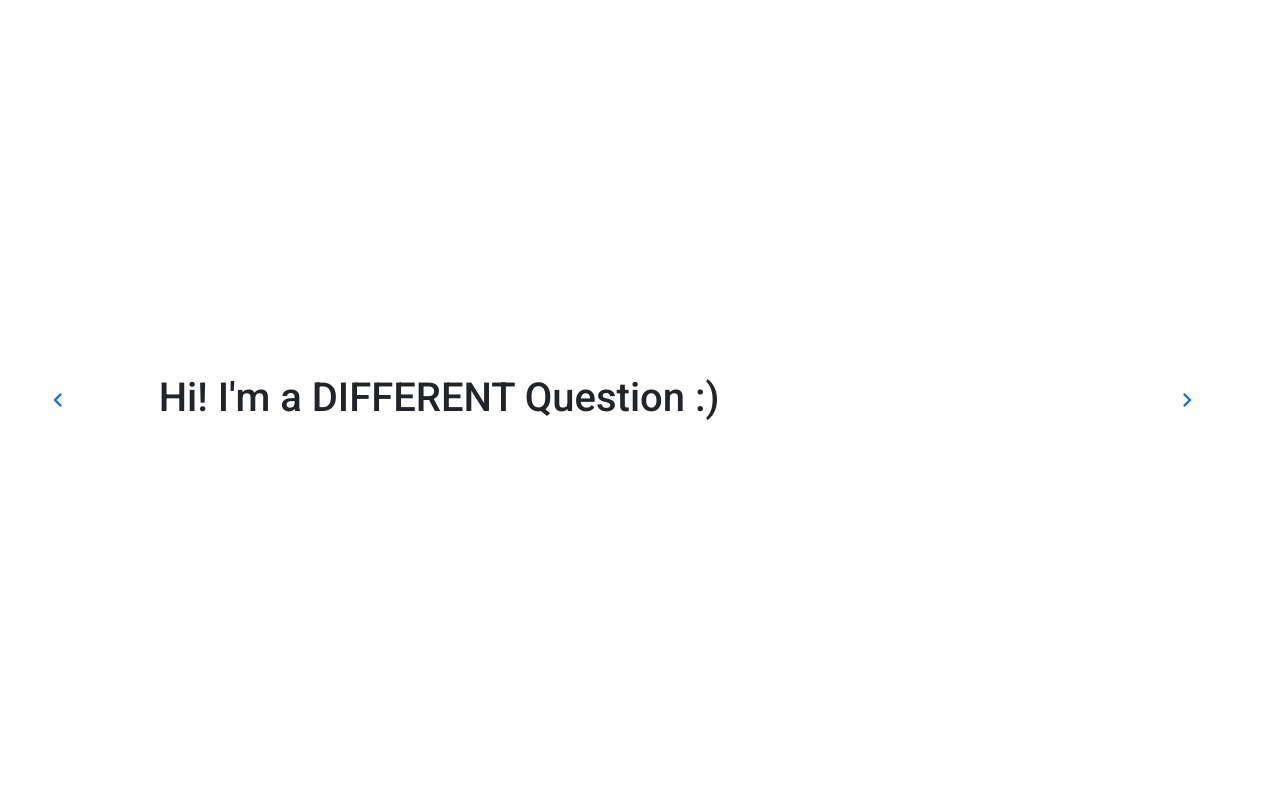
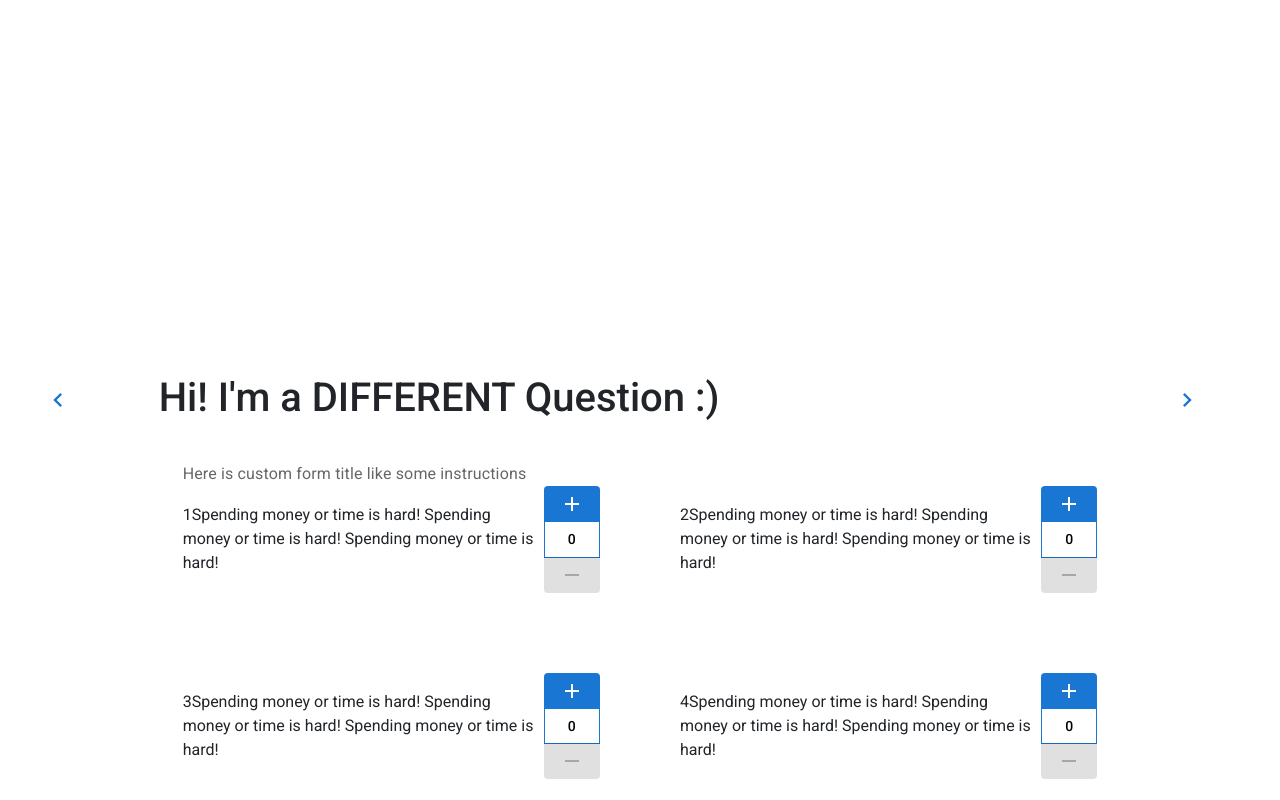
Before and after one commit to alexgirard/cs497, a Next.js app: page /section1 in a window 1280 px wide. Both pictures are taken after a click on the button 1187 px from the left and 400 px from the top of the page. Shown: the top 800 px of the page. Built offline with nearby package versions, Linux system fonts and the light colour scheme.

Commit message:
Create counter components with sum checking

```diff
--- /dev/null
+++ b/components/form-input/TotalSumForm.jsx
@@ -0,0 +1,85 @@
+import React, { useState, cloneElement } from 'react';
+import Button from '@mui/material/Button';
+import ButtonGroup from '@mui/material/ButtonGroup';
+import Box from '@mui/material/Box';
+import Container from '@mui/material/Container';
+import Grid from '@mui/material/Grid';
+import FormLabel from '@mui/material/FormLabel';
+import AddIcon from '@mui/icons-material/Add';
+import RemoveIcon from '@mui/icons-material/Remove';
+import { blue } from '@mui/material/colors';
+
+export const CounterButton = ({
+  label,
+  id,
+  setCounter,
+  counter,
+  disableIncrement,
+}) => (
+  <Box display="flex">
+    <Box mr={1} alignSelf="center">
+      {label}
+    </Box>
+    <ButtonGroup orientation="vertical">
+      <Button
+        key={`${id}-plus-button`}
+        disableElevation
+        variant="contained"
+        onClick={() => setCounter(counter + 1)}
+        disabled={disableIncrement}
+      >
+        <AddIcon />
+      </Button>
+      <Button
+        key={`${id}-value-button`}
+        id={`${id}-counter-value`}
+        disableElevation
+        disabled
+        style={{ color: 'black', borderColor: `${blue[700]}` }}
+      >
+        {counter}
+      </Button>
+      <Button
+        key={`${id}-minus-button`}
+        disableElevation
+        variant="contained"
+        onClick={() => setCounter(counter - 1)}
+        disabled={counter <= 0}
+      >
+        <RemoveIcon />
+      </Button>
+    </ButtonGroup>
+  </Box>
+);
+
+export function TotalSumForm({ title, children, total }) {
+  const counterStates = {};
+  children.forEach((_, index) => {
+    counterStates[index] = useState(0);
+  });
+
+  const reachedSum = () => {
+    let counterSum = 0;
+    Object.values(counterStates).forEach((counterState) => {
+      counterSum += counterState[0];
+    });
+    return counterSum >= total;
+  };
+
+  return (
+    <Container sx={{ p: 4 }}>
+      <FormLabel>{title}</FormLabel>
+      <Grid container spacing={10} alignItems="center">
+        {children.map((child, childIndex) => (
+          <Grid item xs={6} md={6} key={child.props.id}>
+            {cloneElement(child, {
+              setCounter: counterStates[childIndex][1],
+              counter: counterStates[childIndex][0],
+              disableIncrement: reachedSum(),
+            })}
+          </Grid>
+        ))}
+      </Grid>
+    </Container>
+  );
+}
--- a/components/q2.jsx
+++ b/components/q2.jsx
@@ -1,10 +1,44 @@
 import React from 'react';
 // import styles from '../styles/Home.module.css';
+import { TotalSumForm, CounterButton } from './form-input/TotalSumForm';
 
 export default function Q2() {
   return (
     <div>
       <h1>Hi! I'm a DIFFERENT Question :) </h1>
+      <TotalSumForm
+        title="Here is custom form title like some instructions"
+        total={10}
+      >
+        <CounterButton
+          id="q2-1"
+          label="1Spending money or time is hard! Spending money or time is hard! Spending money or time is hard!"
+        />
+        <CounterButton
+          id="q2-2"
+          label="2Spending money or time is hard! Spending money or time is hard! Spending money or time is hard!"
+        />
+        <CounterButton
+          id="q2-3"
+          label="3Spending money or time is hard! Spending money or time is hard! Spending money or time is hard!"
+        />
+        <CounterButton
+          id="q2-4"
+          label="4Spending money or time is hard! Spending money or time is hard! Spending money or time is hard!"
+        />
+        <CounterButton
+          id="q2-5"
+          label="5Spending money or time is hard! Spending money or time is hard! Spending money or time is hard!"
+        />
+        <CounterButton
+          id="q2-6"
+          label="6Spending money or time is hard! Spending money or time is hard! Spending money or time is hard!"
+        />
+        <CounterButton
+          id="q2-7"
+          label="7Spending money or time is hard! Spending money or time is hard! Spending money or time is hard!"
+        />
+      </TotalSumForm>
     </div>
   );
 }
```
